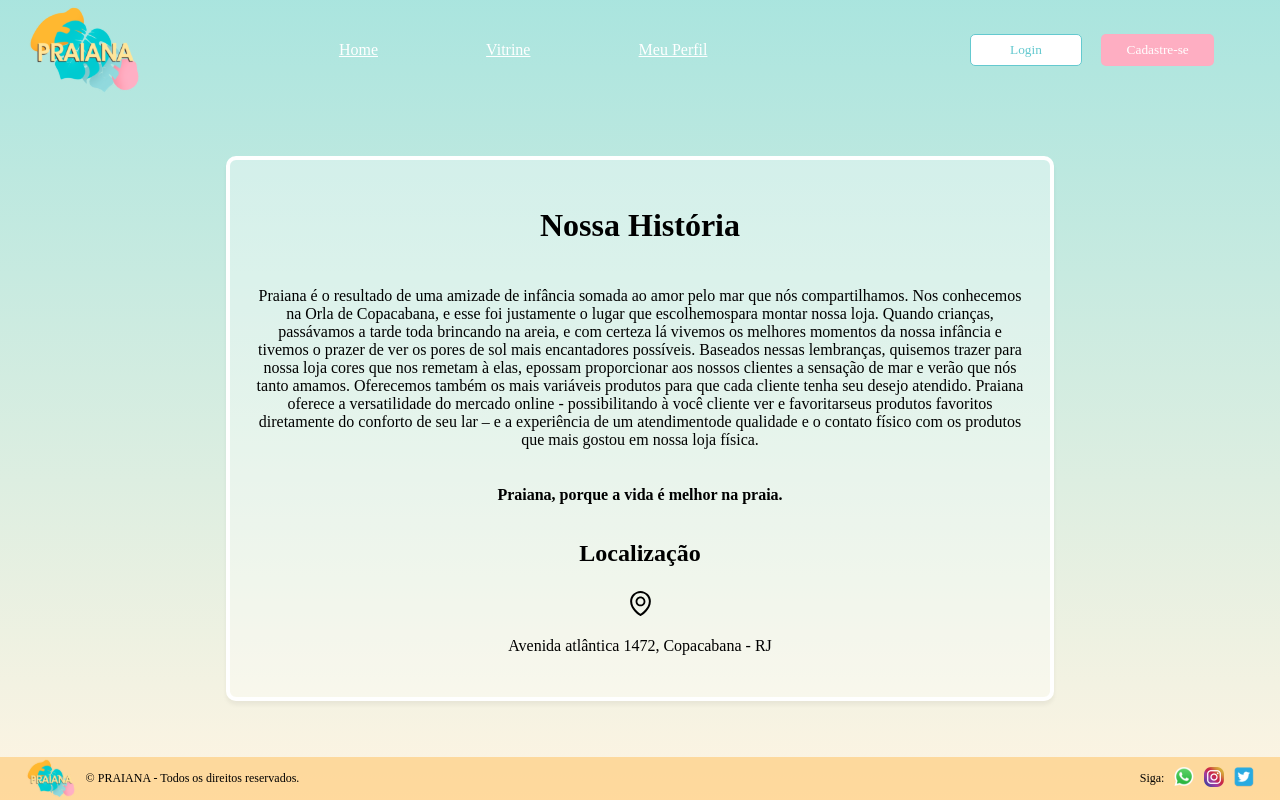
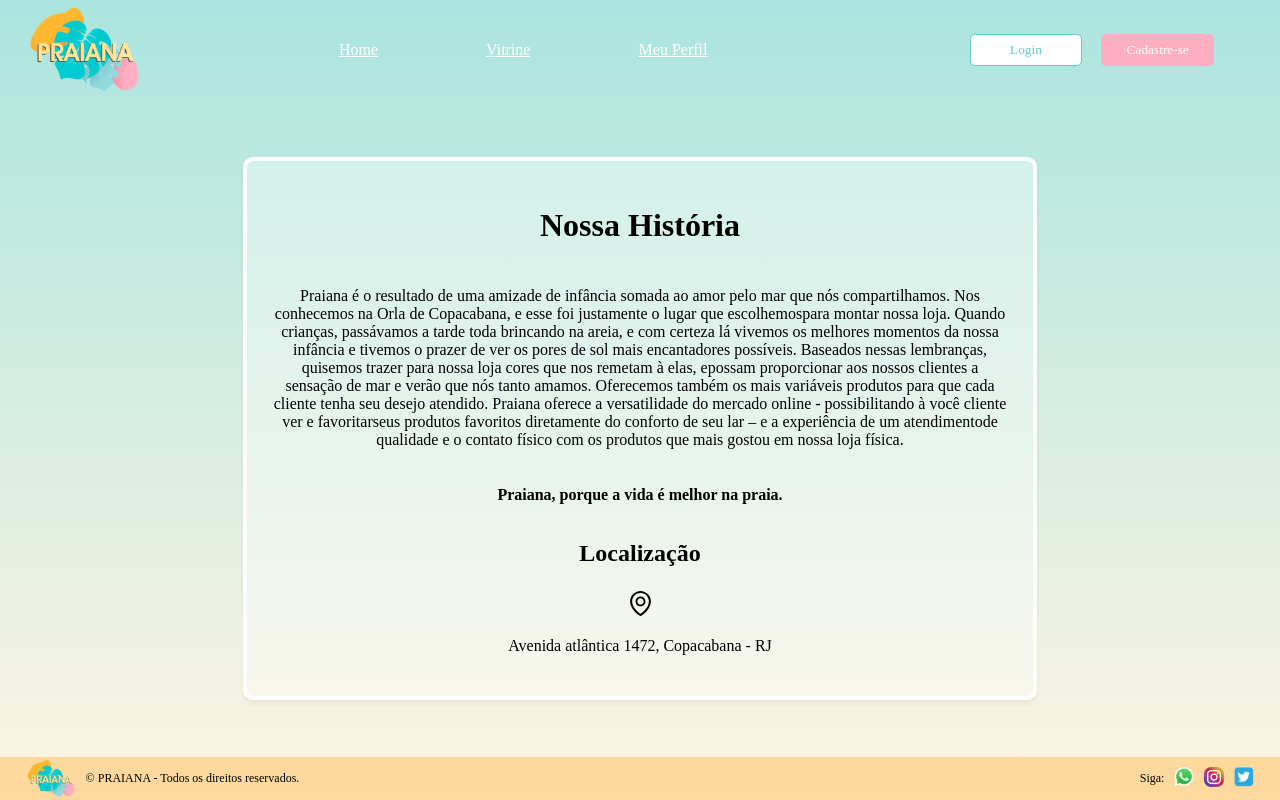
Before and after one commit to gabriellivalelia/FrontProjetoTraineeCPE, a React (Vite) app: page / in a window 1280 px wide. Built offline with nearby package versions, Linux system fonts and the light colour scheme.

Commit message:
fix: padding

```diff
--- a/src/pages/Home/styles.js
+++ b/src/pages/Home/styles.js
@@ -19,6 +19,7 @@ export const Container = styled.div`
    display: flex;
    align-items: center;
    justify-content: center;
+   padding: 2%;
 `;
 
 
```
